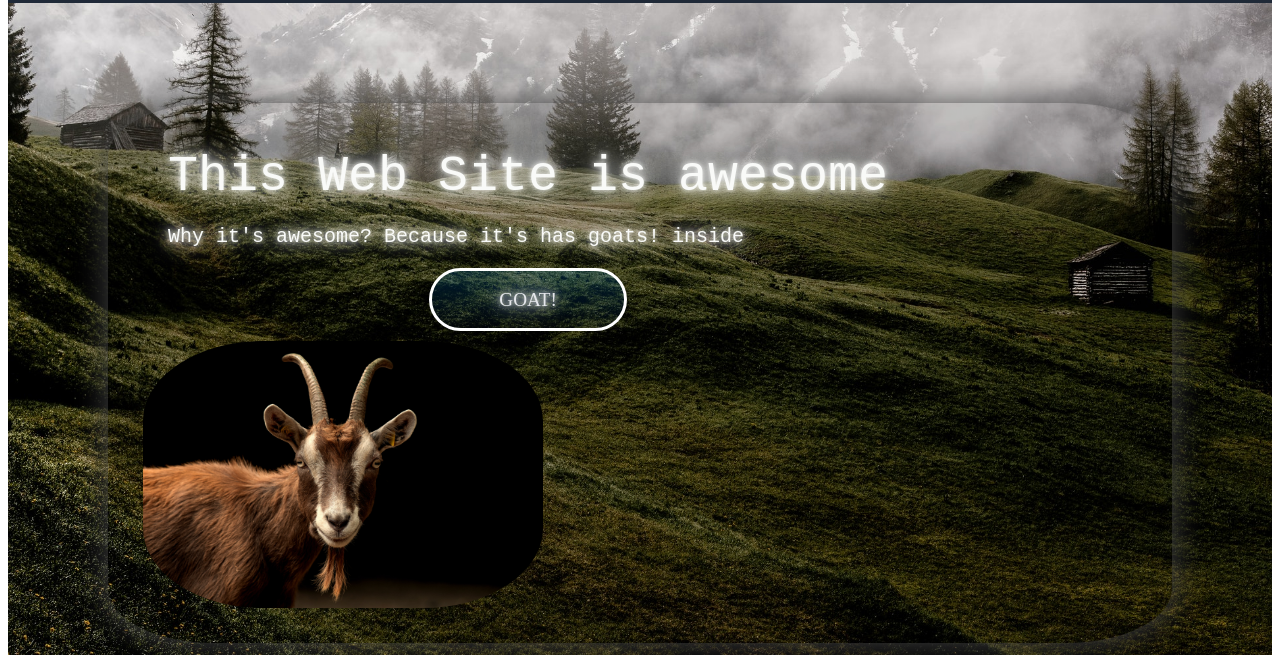
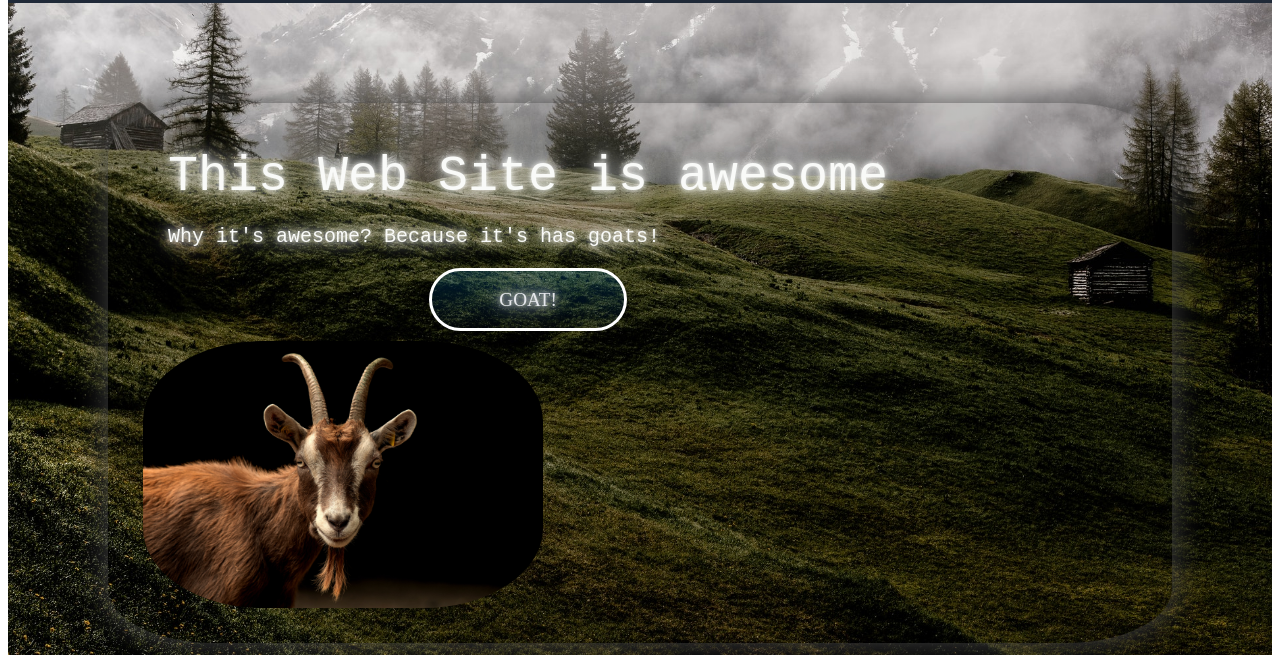
Before and after one commit to 30matias30/Landing-Page, a plain HTML site: page index.html in a window 1280 px wide. Shown: the part 145-800 px from the top of the page. Drawn offline with Linux system fonts and the light colour scheme.

Commit message:
last-change

```diff
--- a/index.html
+++ b/index.html
@@ -23,7 +23,7 @@
       <div class="contenedor1">
        <div class="contenedor2">
         <div style="font-size: 50px;font-family: 'Courier New', Courier, monospace;">This Web Site is awesome</div>
-        <div style="font-size: 20px; font-family: 'Courier New', Courier, monospace;">Why it's awesome? Because it's has goats! inside</div>
+        <div style="font-size: 20px; font-family: 'Courier New', Courier, monospace;">Why it's awesome? Because it's has goats!</div>
         <div class="Singupcontainer">
             <a class="Singup" href="https://www.dragonsteelbooks.com/">GOAT!</a>
         </div>
```
